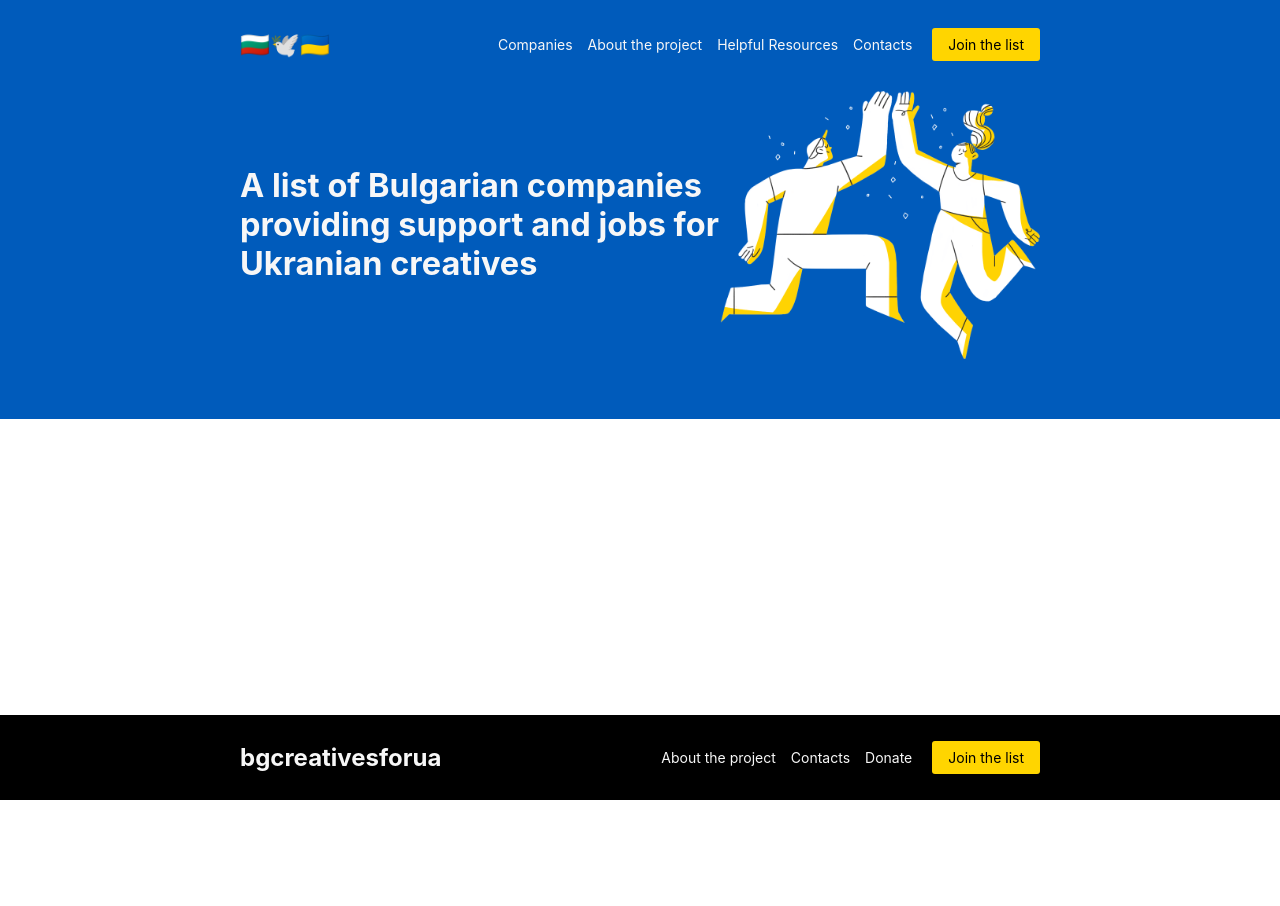
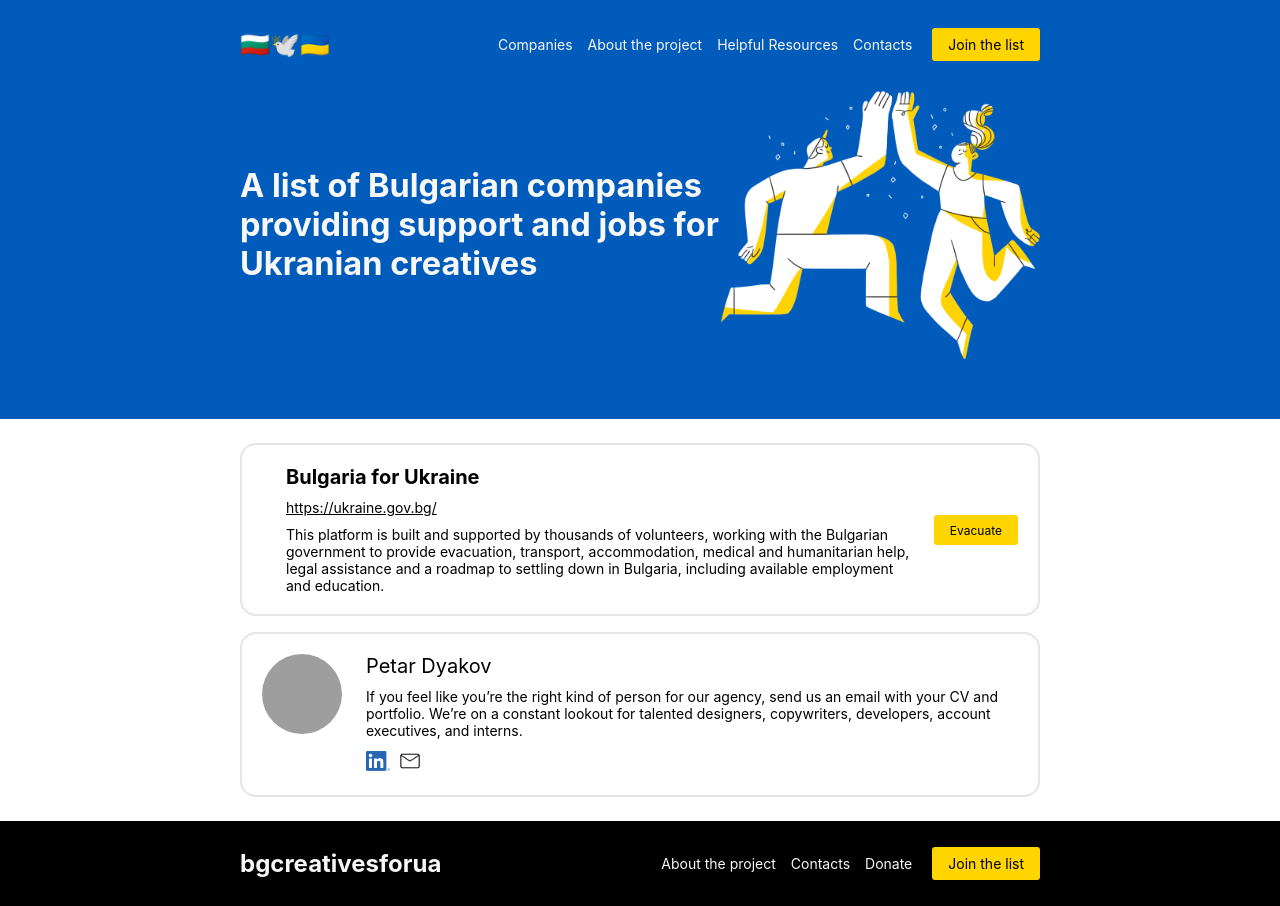
Before and after one commit to alextraykov/bgcreativesforua, a React (Create React App) app: page /resources in a window 1280 px wide. Before the commit the page ends 800 px from the top, so only its background shows below. Built offline with nearby package versions, Linux system fonts and the light colour scheme; grey boxes are pictures that could not be loaded.

Commit message:
added gh-pages support

```diff
--- a/package.json
+++ b/package.json
@@ -1,5 +1,6 @@
 {
   "name": "creatives-for-ukraine",
+  "homepage": "https://alextraykov.github.io/creatives-for-ukraine",
   "version": "0.1.0",
   "private": true,
   "dependencies": {
@@ -18,6 +19,8 @@
     "web-vitals": "^2.1.4"
   },
   "scripts": {
+    "predeploy":"npm run build",
+    "deploy":"gh-pages -d build",
     "start": "react-scripts start",
     "build": "react-scripts build",
     "test": "react-scripts test",
@@ -42,6 +45,7 @@
     ]
   },
   "devDependencies": {
+    "gh-pages": "^3.2.3",
     "react-app-rewired": "^2.2.1"
   }
 }
--- a/src/App.jsx
+++ b/src/App.jsx
@@ -6,6 +6,7 @@ import { JobsList } from './components/JobsList';
 import { Footer } from './components/Footer';
 import { Contact } from './components/Contact';
 import { About } from './components/About';
+import {Resources} from './components/Resources'
 
 function App() {
   return (
@@ -16,6 +17,7 @@ function App() {
           <Route exact path="/" element={<JobsList />} />
           <Route path="contact" element={<Contact />} />
           <Route path="/about" element={<About />} />
+          <Route path="/resources" element={<Resources />} />
         </Routes>
         <Footer />
       </div>
--- a/src/components/Header.jsx
+++ b/src/components/Header.jsx
@@ -139,7 +139,7 @@ export const Header = () => {
           <NavigationLinks>
             <StyledLink to="/">Companies</StyledLink>
             <StyledLink to="/about">About the project</StyledLink>
-            <StyledLink to="/">Helpful Resources</StyledLink>
+            <StyledLink to="/Resources">Helpful Resources</StyledLink>
             <StyledLink to="contact">Contacts</StyledLink>
           </NavigationLinks>
           <CTA target="_blank" href="https://airtable.com/shrH757xtAinFWZRH">
--- a/src/components/Job.jsx
+++ b/src/components/Job.jsx
@@ -81,10 +81,10 @@ const ContactButton = styled.a`
   }
 `;
 
-export const Job = ({title, link, description, contactLink, image}) => {
+export const Job = ({title, link, description, contactLink,externalLink, buttonContent, image}) => {
   return (
     <Frame>
-      <Logo src={image} />
+      {image&&<Logo src={image} />}
       <JobDetails>
         <JobTitle>{title}</JobTitle>
         <JobSite href={link}>
@@ -95,7 +95,7 @@ export const Job = ({title, link, description, contactLink, image}) => {
         </JobDescription>
       </JobDetails>
       <ContactButton href=
-      {`mailto:${contactLink}`}>Contact</ContactButton>
+      {externalLink?externalLink:`mailto:${contactLink}`}>{buttonContent?buttonContent:`Contact`}</ContactButton>
     </Frame>
   );
 };
--- a/src/components/JobsList.jsx
+++ b/src/components/JobsList.jsx
@@ -5,7 +5,9 @@ import { devices } from '../theme';
 import alex from '../static/alex.jpeg'
 import nextdc  from '../static/nextdc.png'
 import fourPlus  from '../static/fourplus.png'
-
+import gutsBrain  from '../static/guts-and-brains.png'
+import theSmarts from '../static/thesmarts.png'
+import nobleGraphics from '../static/noblegraphics.png'
 
 const ListWrapper = styled.div`
   display: flex;
@@ -39,15 +41,29 @@ export const JobsList = () => {
       <ListWrapper>
         <Text>Companies</Text>
         <List>
-          <Job title="Four Plus" link="https://fourplus.bg/" description="We help clients find their voice, launch campaigns and products, and explain them to their customers. Get in touch, see who we are or check our selected projects. "
-          contactLink=""
+          <Job
+          title="Four Plus" link="https://noblegraphics.eu/" description="We help clients find their voice, launch campaigns and products, and explain them to their customers. Get in touch, see who we are or check our selected projects. "
+          contactLink="jobs@noblegraphics.eu"
           image={fourPlus} />
           <Job
           title="NEXT-DC" link="https://www.next-dc.com" description="If you feel like you’re the right kind of person for our agency, send us an email with your CV and portfolio. We’re on a constant lookout for talented designers, copywriters, developers, account executives, and interns."
-          contactLink=""
+          contactLink="careers@next-dc.com"
           image={nextdc}
           />
-          <Job />
+          <Job
+          title="Noble Graphics" link="https://noblegraphics.eu " description="By breeding a culture of respect, curiosity and critical thinking.And we get the job done.After all, nobility obliges."
+          contactLink="jobs@fourplus.bg"
+          image={nobleGraphics} />
+          <Job
+               title="guts & brains DDB" link="https://gutsandbrainsddb.bg/" description="Hello you. Yeah you. We are gutsandbrainsDDB and we are an agency. Like a spy organisation. But cooler."
+               contactLink="hello@gutsandbrainsddb.com"
+               image={gutsBrain}
+           />
+          <Job
+               title="The Smarts" link="https://www.thesmarts.eu/" description="We are a full service advertising agency. We provide insightful strategic planning and comprehensive client service, relentless creative work and effective digital communication, flawless BTL and film- production services."
+               externalLink=""
+               image={theSmarts}
+           />
         </List>
       </ListWrapper>
     </>
--- /dev/null
+++ b/src/components/Resources.jsx
@@ -0,0 +1,119 @@
+import React from 'react';
+import styled from 'styled-components';
+import { devices } from '../theme';
+import linkedin from '../static/linkedin.png';
+import email from '../static/email.png';
+import alex from '../static/alex.jpeg';
+import pepo from '../static/pepo.png';
+import {Job} from '../components/Job'
+const ContactList = styled.div`
+  display: flex;
+  flex-direction: column;
+  align-items: center;
+  width: 100%;
+  margin: 2.4rem 0;
+
+  @media ${devices.mobileL} {
+    padding: 0 1.2rem;
+  }
+`;
+
+const Frame = styled.div`
+  width: 100%;
+  max-width: 800px;
+  display: flex;
+  border: 2px solid ${(props) => props.theme.borderLight};
+  border-radius: 16px;
+  padding: 2rem;
+
+  &:not(:last-child) {
+    margin-bottom: 1.6rem;
+  }
+
+  @media ${devices.mobileL} {
+    flex-wrap: wrap;
+  }
+`;
+
+const Picture = styled.img`
+  width: 80px;
+  height: 80px;
+  border-radius: 40px;
+`;
+
+const Details = styled.div`
+  display: flex;
+  flex-direction: column;
+  margin: 0 2rem 0 2.4rem;
+
+  @media ${devices.mobileL} {
+    margin: 1.4rem 0;
+  }
+`;
+
+const Name = styled.p`
+  font-size: 2rem;
+  color: ${(props) => props.theme.textDark};
+  margin-bottom: 1rem;
+`;
+
+const Bio = styled.p`
+  font-size: 1.4rem;
+  margin-bottom: 1rem;
+  color: ${(props) => props.theme.textDark};
+`;
+
+const SocialLinks = styled.div`
+  display: flex;
+  align-items: center;
+
+  & > a {
+    &:first-child {
+      margin-right: 0.8rem;
+    }
+  }
+`;
+
+const Logo = styled.img`
+  width: 2.4rem;
+
+  &:not(:last-child) {
+    margin-right: 1rem;
+  }
+`;
+
+export const Resources = () => {
+  return (
+    <ContactList>
+          <Job
+               title="Bulgaria for Ukraine" link="https://ukraine.gov.bg/" description="This platform is built and supported by thousands of volunteers, working with the Bulgarian government to provide evacuation, transport, accommodation, medical and humanitarian help, legal assistance and a roadmap to settling down in Bulgaria, including available employment and education."
+               contactLink="https://ukraine.gov.bg/evacuation/"
+               image={null}
+               buttonContent="Evacuate"
+           />
+      <Frame>
+        <Picture src={pepo} />
+        <Details>
+          <Name>Petar Dyakov</Name>
+          <Bio>
+            If you feel like you’re the right kind of person for our agency,
+            send us an email with your CV and portfolio. We’re on a constant
+            lookout for talented designers, copywriters, developers, account
+            executives, and interns.
+          </Bio>
+          <SocialLinks>
+            <a
+              href="https://www.linkedin.com/in/petar-dyakov/"
+              aria-label="Linkedin"
+            >
+              <Logo src={linkedin} />
+            </a>
+            <a href="mailto:petar.dyakov@icloud.com" aria-label="Linkedin">
+              <Logo src={email} />
+            </a>
+          </SocialLinks>
+        </Details>
+      </Frame>
+    </ContactList>
+  );
+};
```
Also changed, not shown: src/static/noblegraphics.png (added).
